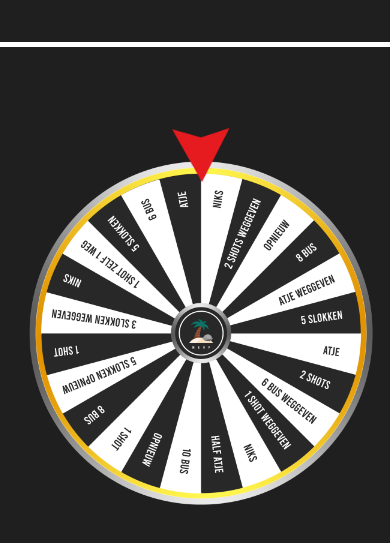
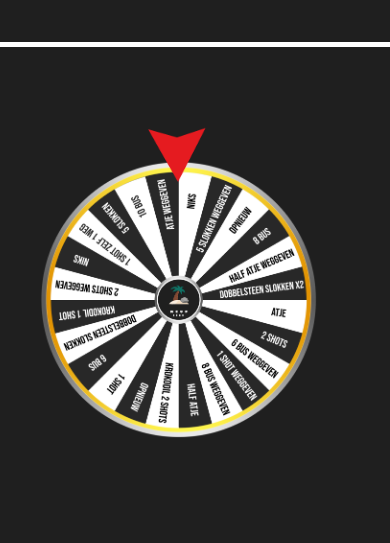
Before and after one commit to Jurgenjws/MEUP-website, a plain HTML site: page rad.html in a window 390 px wide. Shown: the part 183-726 px from the top of the page. Drawn offline with Linux system fonts and the light colour scheme.

Commit message:
Add files via upload

```diff
--- a/css/style.css
+++ b/css/style.css
@@ -848,9 +848,9 @@ main {
     }
 
     .rad {
-        scale: 0.15;
-        left: -251%;
-        margin-top: -248%;
+        scale: 0.12;
+        left: -251.5%;
+        margin-top: -253%;
     }
 }
 
@@ -858,14 +858,14 @@ main {
 @media all and (max-width: 391px) {
     .arrow {
         scale: 0.4;
-        left: 33%;
+        left: 27%;
         margin-top: -10px;
     }
 
     .rad {
-        scale: 0.15;
-        left: -269%;
-        margin-top: -260%;
+        scale: 0.12;
+        left: -275%;
+        margin-top: -270%;
     }
 }
 
@@ -878,9 +878,9 @@ main {
     }
 
     .rad {
-        scale: 0.12;
+        scale: 0.1;
         left: -281%;
-        margin-top: -280%;
+        margin-top: -285%;
     }
 }
 
--- a/rad.html
+++ b/rad.html
@@ -31,7 +31,7 @@
     <main>
         <div class="rad-container">
             <img class="arrow" src="assets/arrow.png" alt="arrow">
-            <img class="rad" src="assets/rad.png" alt="rad">
+            <img class="rad" src="assets/rad2.png" alt="rad">
         </div>
     </main>
 
```
Also changed, not shown: index.html (+1 -1 lines), assets/rad2.png (added).
